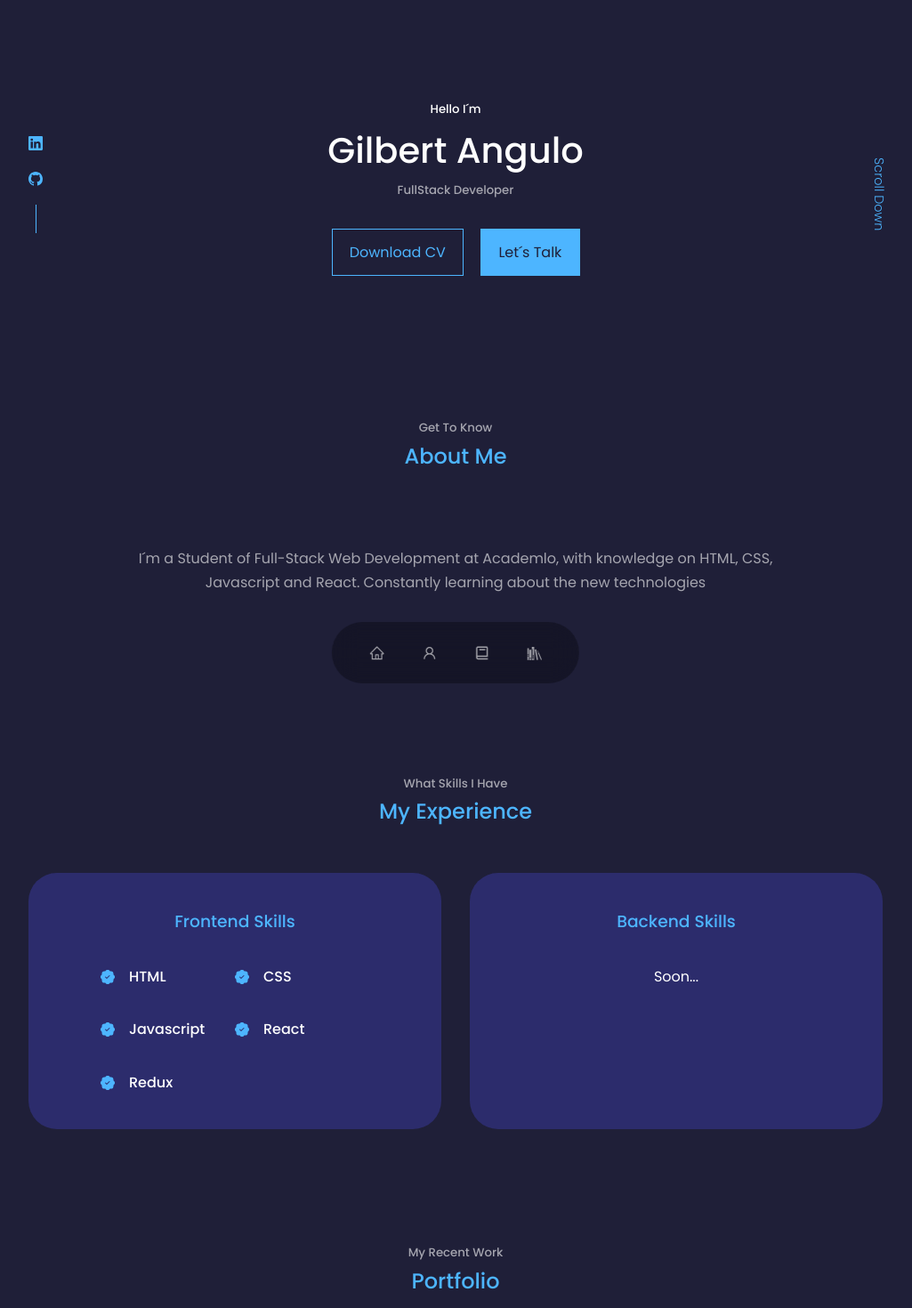
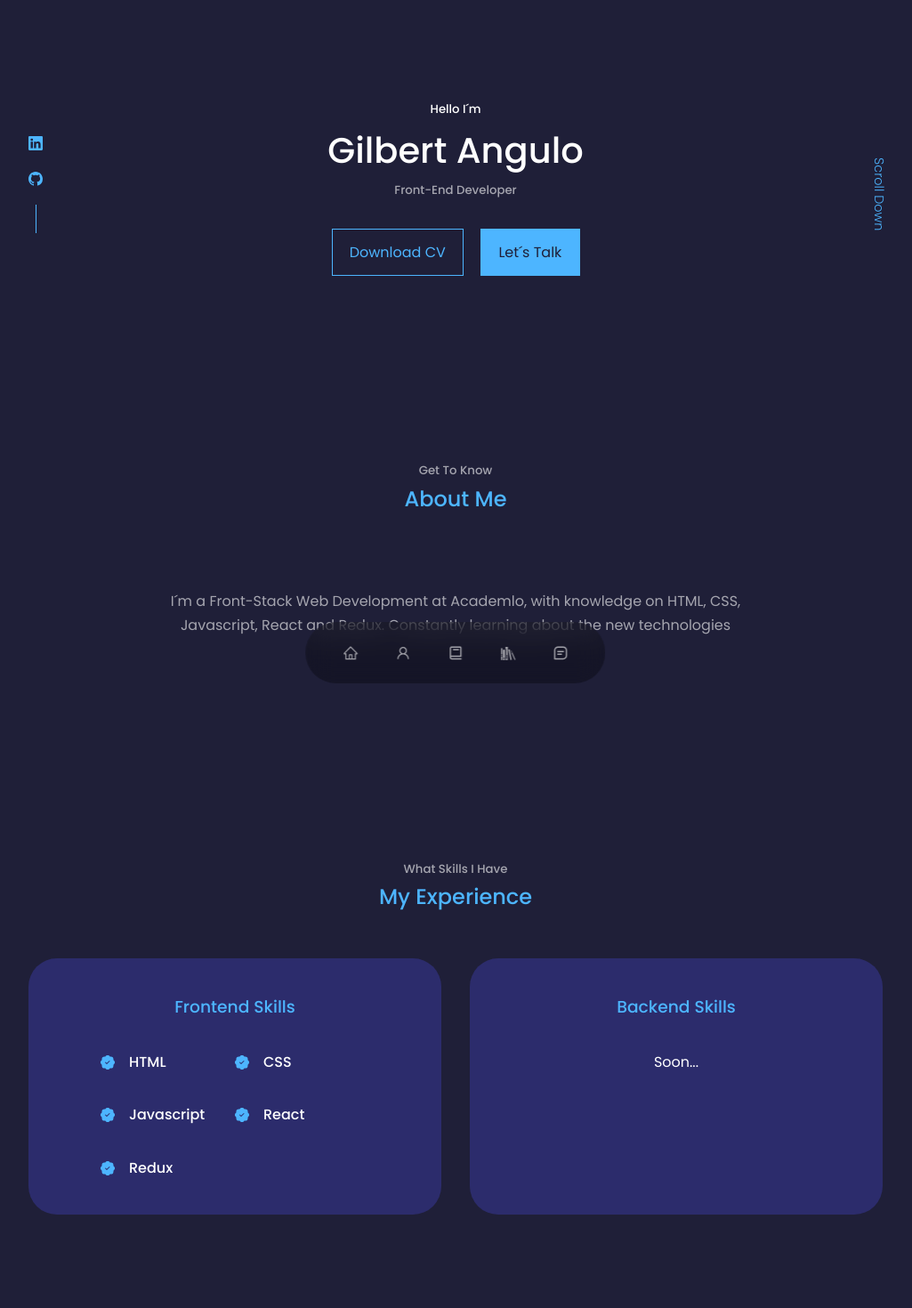
Before and after one commit to Gilbert3052/Portfolio, a React (Vite) app: page / in a window 1280 px wide. Shown: the top 1470 px of the page at 89% size, without its empty margins (128-1153 px from the left). Built offline with nearby package versions, Linux system fonts and the light colour scheme.

Commit message:
Add Contact

```diff
--- a/src/App.jsx
+++ b/src/App.jsx
@@ -18,7 +18,7 @@ function App() {
       <About />
       <Experience />
       <Portfolio />
-      {/* <Contact /> */}
+      <Contact />
       <Footer />
     </div>
   )
--- a/src/components/about/About.jsx
+++ b/src/components/about/About.jsx
@@ -29,7 +29,7 @@ const About = () => {
             </article>
           </div> */}
 
-          <p>I´m a Student of Full-Stack Web Development at Academlo, with knowledge on HTML, CSS, Javascript and React. Constantly learning about the new technologies</p>
+          <p>I´m a Front-Stack Web Development at Academlo, with knowledge on HTML, CSS, Javascript, React and Redux. Constantly learning about the new technologies</p>
 
           {/* <a href="#contact" className='btn btn-primary'>Let´s Talk</a> */}
         </div>
--- a/src/components/about/about.css
+++ b/src/components/about/about.css
@@ -1,5 +1,6 @@
 .About {
     margin: 10rem 0;
+    padding-top: 3rem;
 }
 
 .about__container {
--- a/src/components/contact/Contact.jsx
+++ b/src/components/contact/Contact.jsx
@@ -3,7 +3,7 @@ import "./contact.css"
 
 const Contact = () => {
   return (
-    <section id="contact">
+    <section className='Contact' id="contact">
       <h5>Get In Touch</h5>
       <h2>Contact Me</h2>
 
--- a/src/components/contact/contact.css
+++ b/src/components/contact/contact.css
@@ -1,3 +1,7 @@
+.Contact{
+    padding-top: 3rem;
+}
+
 .container.contact__container  {
     width: 50%;
 }
--- a/src/components/experience/Experience.jsx
+++ b/src/components/experience/Experience.jsx
@@ -4,7 +4,7 @@ import {BsPatchCheckFill} from "react-icons/bs"
 
 const Experience = () => {
   return (
-    <section id='experience'>
+    <section className='Experience' id='experience'>
       <h5>What Skills I Have</h5>
       <h2>My Experience</h2>
 
--- a/src/components/experience/experience.css
+++ b/src/components/experience/experience.css
@@ -1,3 +1,7 @@
+.Experience {
+    padding-top: 3rem;
+}
+
 .experience__container {
     display: grid;
     grid-template-columns: 1fr 1fr;
--- a/src/components/header/Header.jsx
+++ b/src/components/header/Header.jsx
@@ -11,7 +11,7 @@ const Header = () => {
       <div className="container header__container">
         <h5>Hello I´m</h5>
         <h1>Gilbert Angulo</h1>
-        <h5 className='text-light'>FullStack Developer</h5>
+        <h5 className='text-light'>Front-End Developer</h5>
         <CTA />
         <HeaderSocials />
 
@@ -19,7 +19,7 @@ const Header = () => {
           <img src="" alt="me_photo" />
         </div> */}
 
-        <a href="#footer" className='scroll__down'>Scroll Down</a>
+        <a href="#contact" className='scroll__down'>Scroll Down</a>
       </div>
     </header>
   )
--- a/src/components/nav/Nav.jsx
+++ b/src/components/nav/Nav.jsx
@@ -16,7 +16,7 @@ const Nav = () => {
       <a href="#about" onClick={() => setActiveNav("#about")} className={activeNav === "#about" ? "active" : ""}><AiOutlineUser /></a>
       <a href="#experience" onClick={() => setActiveNav("#experience")} className={activeNav === "#experience" ? "active" : ""}><BiBook /></a>
       <a href="#portfolio" onClick={() => setActiveNav("#portfolio")} className={activeNav === "#portfolio" ? "active" : ""}><GiBookshelf /></a>
-      {/* <a href="#contact" onClick={() => setActiveNav("#contact")} className={activeNav === "#contact" ? "active" : ""}><BiMessageSquareDetail /></a> */}
+      <a href="#contact" onClick={() => setActiveNav("#contact")} className={activeNav === "#contact" ? "active" : ""}><BiMessageSquareDetail /></a>
     </nav>
   )
 }
--- a/src/components/portfolio/portfolio.css
+++ b/src/components/portfolio/portfolio.css
@@ -1,5 +1,6 @@
 .Portfolio {
     margin-bottom: 12rem;
+    padding-top: 3rem;
 }
 
 .portfolio__container {
```
